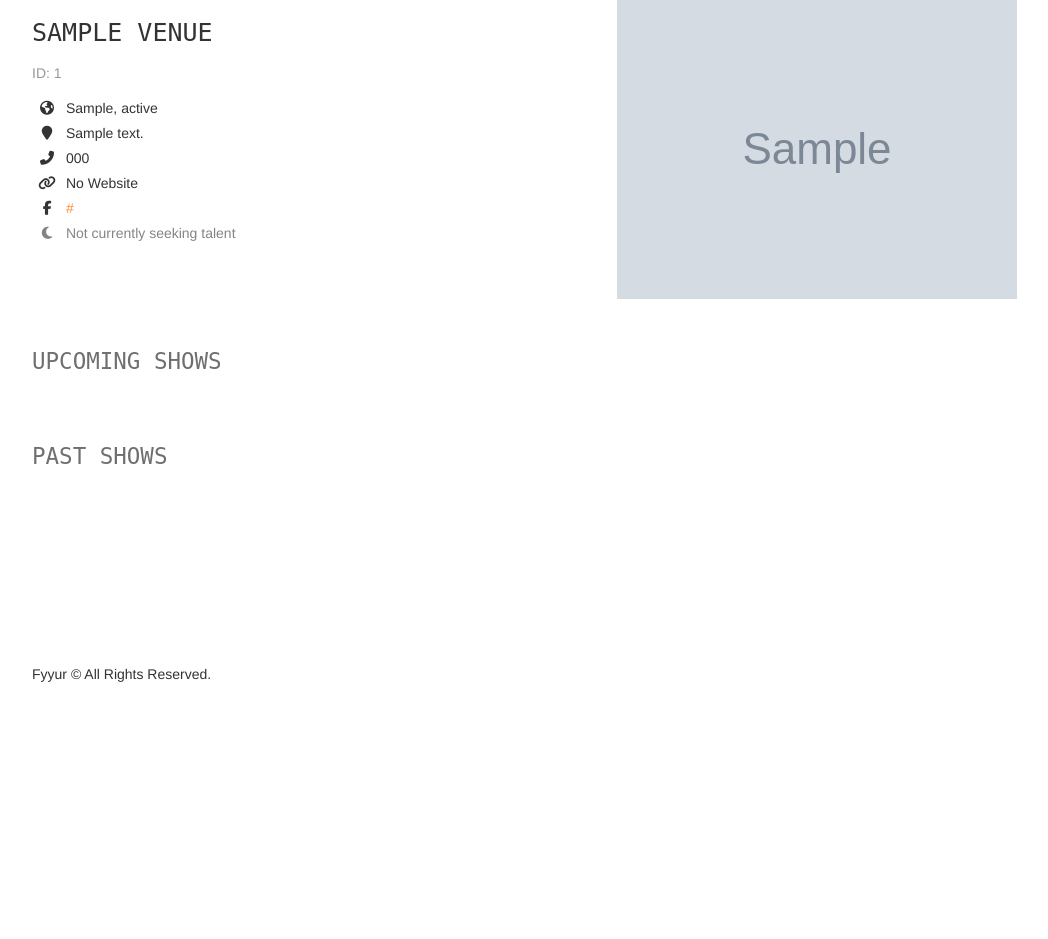
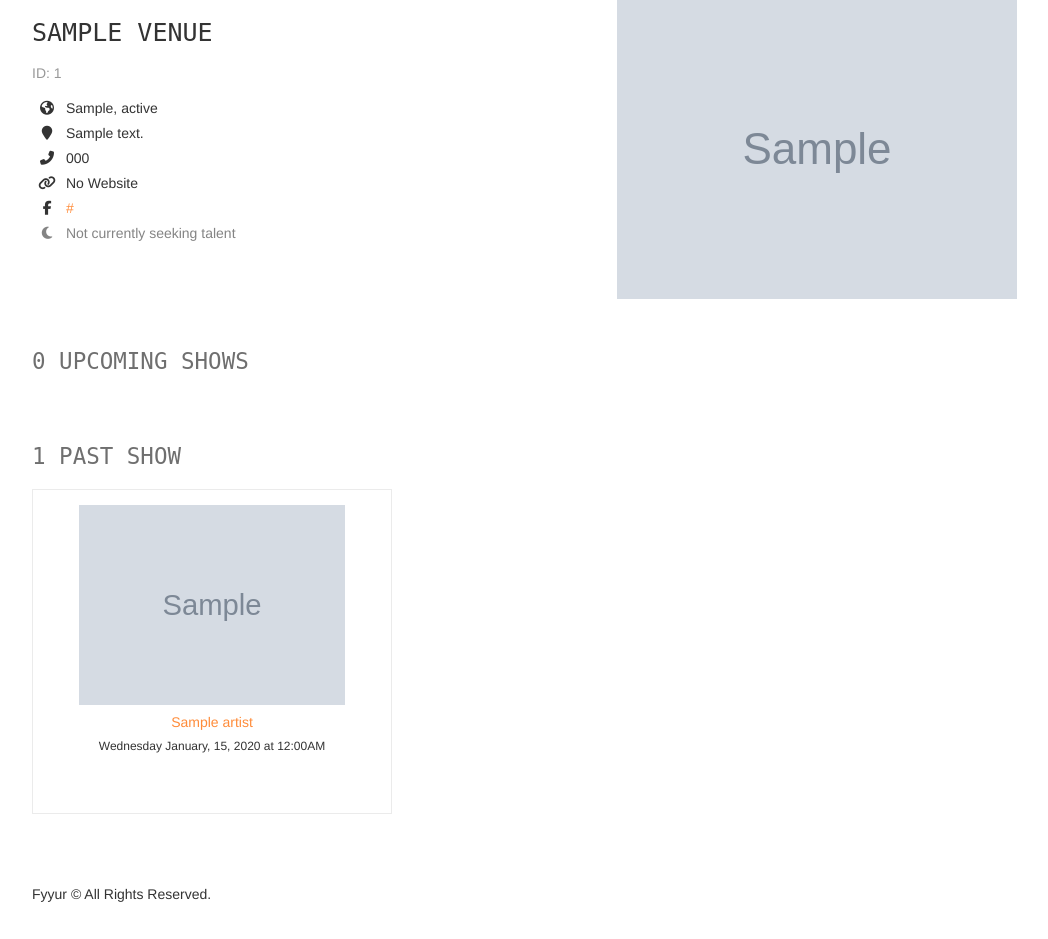
Before and after one commit to omarelsheekh/fyyur, a Flask app: page /venues/1 in a window 1280 px wide. Shown: the part 81-1020 px from the top of the page, without its empty margins (38-1086 px from the left). Before the commit the page ends 763 px from the top, so only its background shows below. Run offline with Flask 2, Linux system fonts and the light colour scheme; tables that the repository leaves empty hold one stand-in row (values such as "Sample post"); grey boxes marked "Sample" are stand-in pictures; some libraries are stand-ins or nearby versions.

Commit message:
add shows and finish project

```diff
--- a/app.py
+++ b/app.py
@@ -2,7 +2,7 @@
 # Imports
 #----------------------------------------------------------------------------#
 
-import json
+import datetime
 import dateutil.parser
 import babel
 from flask import Flask, render_template, request, Response, flash, redirect, url_for,abort
@@ -44,7 +44,8 @@
     image_link = db.Column(db.String(500))
     facebook_link = db.Column(db.String(120))
 
-    # TODO: implement any missing fields, as a database migration using Flask-Migrate
+    # implement any missing fields, as a database migration using Flask-Migrate
+    shows = db.relationship('Show', backref='venue')
 
 class Artist(db.Model):
     __tablename__ = 'Artist'
@@ -58,9 +59,16 @@
     image_link = db.Column(db.String(500))
     facebook_link = db.Column(db.String(120))
 
-    # TODO: implement any missing fields, as a database migration using Flask-Migrate
+    # implement any missing fields, as a database migration using Flask-Migrate
+    shows = db.relationship('Show', backref='artist')
 
-# TODO Implement Show and Artist models, and complete all model relationships and properties, as a database migration.
+# Implement Show and Artist models, and complete all model relationships and properties, as a database migration.
+class Show(db.Model):
+  __tablename__ = 'Show'
+  id = db.Column(db.Integer, primary_key=True)
+  datetime = db.Column(db.String, nullable=False)
+  artist_id = db.Column(db.Integer , db.ForeignKey('Artist.id'),nullable=False)
+  venue_id = db.Column(db.Integer , db.ForeignKey('Venue.id'),nullable=False)
 
 #----------------------------------------------------------------------------#
 # Filters.
@@ -121,7 +129,16 @@
   # replace with real venue data from the venues table, using venue_id
   venue=Venue.query.get(venue_id)
   if venue is not None:
-    return render_template('pages/show_venue.html', venue=venue)
+    upcoming_shows=[]
+    past_shows=[]
+    now=dateutil.parser.parse(str(datetime.now()))
+    for show in venue.shows:
+      show_date=dateutil.parser.parse(show.datetime)
+      if now >= show_date:
+        past_shows.append(show)
+      else:
+        upcoming_shows.append(show)
+    return render_template('pages/show_venue.html',len=len, past_shows=past_shows, upcoming_shows=upcoming_shows, venue=venue)
   else:
     abort(404)
 
@@ -204,7 +221,16 @@
   # replace with real venue data from the venues table, using venue_id
   artist=Artist.query.get(artist_id)
   if artist is not None:
-    return render_template('pages/show_artist.html', artist=artist)
+    upcoming_shows=[]
+    past_shows=[]
+    now=dateutil.parser.parse(str(datetime.now()))
+    for show in artist.shows:
+      show_date=dateutil.parser.parse(show.datetime)
+      if now >= show_date:
+        past_shows.append(show)
+      else:
+        upcoming_shows.append(show)
+    return render_template('pages/show_artist.html', len=len, artist=artist, past_shows=past_shows, upcoming_shows=upcoming_shows)
   else:
     abort(404)
 
@@ -323,45 +349,10 @@
 @app.route('/shows')
 def shows():
   # displays list of shows at /shows
-  # TODO: replace with real venues data.
+  # replace with real venues data.
   #       num_shows should be aggregated based on number of upcoming shows per venue.
-  data=[{
-    "venue_id": 1,
-    "venue_name": "The Musical Hop",
-    "artist_id": 4,
-    "artist_name": "Guns N Petals",
-    "artist_image_link": "https://images.unsplash.com/photo-1549213783-8284d0336c4f?ixlib=rb-1.2.1&ixid=eyJhcHBfaWQiOjEyMDd9&auto=format&fit=crop&w=300&q=80",
-    "start_time": "2019-05-21T21:30:00.000Z"
-  }, {
-    "venue_id": 3,
-    "venue_name": "Park Square Live Music & Coffee",
-    "artist_id": 5,
-    "artist_name": "Matt Quevedo",
-    "artist_image_link": "https://images.unsplash.com/photo-1495223153807-b916f75de8c5?ixlib=rb-1.2.1&ixid=eyJhcHBfaWQiOjEyMDd9&auto=format&fit=crop&w=334&q=80",
-    "start_time": "2019-06-15T23:00:00.000Z"
-  }, {
-    "venue_id": 3,
-    "venue_name": "Park Square Live Music & Coffee",
-    "artist_id": 6,
-    "artist_name": "The Wild Sax Band",
-    "artist_image_link": "https://images.unsplash.com/photo-1558369981-f9ca78462e61?ixlib=rb-1.2.1&ixid=eyJhcHBfaWQiOjEyMDd9&auto=format&fit=crop&w=794&q=80",
-    "start_time": "2035-04-01T20:00:00.000Z"
-  }, {
-    "venue_id": 3,
-    "venue_name": "Park Square Live Music & Coffee",
-    "artist_id": 6,
-    "artist_name": "The Wild Sax Band",
-    "artist_image_link": "https://images.unsplash.com/photo-1558369981-f9ca78462e61?ixlib=rb-1.2.1&ixid=eyJhcHBfaWQiOjEyMDd9&auto=format&fit=crop&w=794&q=80",
-    "start_time": "2035-04-08T20:00:00.000Z"
-  }, {
-    "venue_id": 3,
-    "venue_name": "Park Square Live Music & Coffee",
-    "artist_id": 6,
-    "artist_name": "The Wild Sax Band",
-    "artist_image_link": "https://images.unsplash.com/photo-1558369981-f9ca78462e61?ixlib=rb-1.2.1&ixid=eyJhcHBfaWQiOjEyMDd9&auto=format&fit=crop&w=794&q=80",
-    "start_time": "2035-04-15T20:00:00.000Z"
-  }]
-  return render_template('pages/shows.html', shows=data)
+  shows=Show.query.all()
+  return render_template('pages/shows.html', shows=shows)
 
 @app.route('/shows/create')
 def create_shows():
@@ -372,13 +363,26 @@
 @app.route('/shows/create', methods=['POST'])
 def create_show_submission():
   # called to create new shows in the db, upon submitting new show listing form
-  # TODO: insert form data as a new Show record in the db, instead
-
-  # on successful db insert, flash success
-  flash('Show was successfully listed!')
-  # TODO: on unsuccessful db insert, flash an error instead.
-  # e.g., flash('An error occurred. Show could not be listed.')
-  # see: http://flask.pocoo.org/docs/1.0/patterns/flashing/
+  # insert form data as a new Show record in the db, instead
+  artist=Artist.query.get(request.form.get('artist_id'))
+  venue=Venue.query.get(request.form.get('venue_id'))
+  if artist and venue:
+    try:
+      show=Show(
+        artist_id=request.form.get('artist_id'),
+        venue_id=request.form.get('venue_id'),
+        datetime= format_datetime(request.form.get('start_time'))
+      )
+      db.session.add(show)
+      db.session.commit()
+      # on successful db insert, flash success
+      flash('Show was successfully listed!')
+    except:
+      db.session.rollback()
+      # on unsuccessful db insert, flash an error instead.
+      flash('An error occurred. Show could not be listed.')
+  else:
+    flash('Artist or Venue id is not valid')
   return render_template('pages/home.html')
 
 @app.errorhandler(404)
--- a/templates/pages/show_venue.html
+++ b/templates/pages/show_venue.html
@@ -47,28 +47,28 @@
 	</div>
 </div>
 <section>
-	<h2 class="monospace">{{ venue.upcoming_shows_count }} Upcoming {% if venue.upcoming_shows_count == 1 %}Show{% else %}Shows{% endif %}</h2>
+	<h2 class="monospace">{{ len(upcoming_shows) }} Upcoming {% if len(upcoming_shows) == 1 %}Show{% else %}Shows{% endif %}</h2>
 	<div class="row">
-		{%for show in venue.upcoming_shows %}
+		{%for show in upcoming_shows %}
 		<div class="col-sm-4">
 			<div class="tile tile-show">
-				<img src="{{ show.artist_image_link }}" alt="Show Artist Image" />
-				<h5><a href="/artists/{{ show.artist_id }}">{{ show.artist_name }}</a></h5>
-				<h6>{{ show.start_time|datetime('full') }}</h6>
+				<img src="{{ show.artist.image_link }}" alt="Show Artist Image" />
+				<h5><a href="/artists/{{ show.artist.id }}">{{ show.artist.name }}</a></h5>
+				<h6>{{ show.datetime|datetime('full') }}</h6>
 			</div>
 		</div>
 		{% endfor %}
 	</div>
 </section>
 <section>
-	<h2 class="monospace">{{ venue.past_shows_count }} Past {% if venue.past_shows_count == 1 %}Show{% else %}Shows{% endif %}</h2>
+	<h2 class="monospace">{{ len(past_shows) }} Past {% if len(past_shows) == 1 %}Show{% else %}Shows{% endif %}</h2>
 	<div class="row">
-		{%for show in venue.past_shows %}
+		{%for show in past_shows %}
 		<div class="col-sm-4">
 			<div class="tile tile-show">
-				<img src="{{ show.artist_image_link }}" alt="Show Artist Image" />
-				<h5><a href="/artists/{{ show.artist_id }}">{{ show.artist_name }}</a></h5>
-				<h6>{{ show.start_time|datetime('full') }}</h6>
+				<img src="{{ show.artist.image_link }}" alt="Show Artist Image" />
+				<h5><a href="/artists/{{ show.artist.id }}">{{ show.artist.name }}</a></h5>
+				<h6>{{ show.datetime|datetime('full') }}</h6>
 			</div>
 		</div>
 		{% endfor %}
```
Also changed, not shown: migrations/versions/3b4ed103edff_.py (added, +36 -0 lines), templates/pages/show_artist.html (+10 -10 lines), templates/pages/shows.html (+4 -4 lines).
